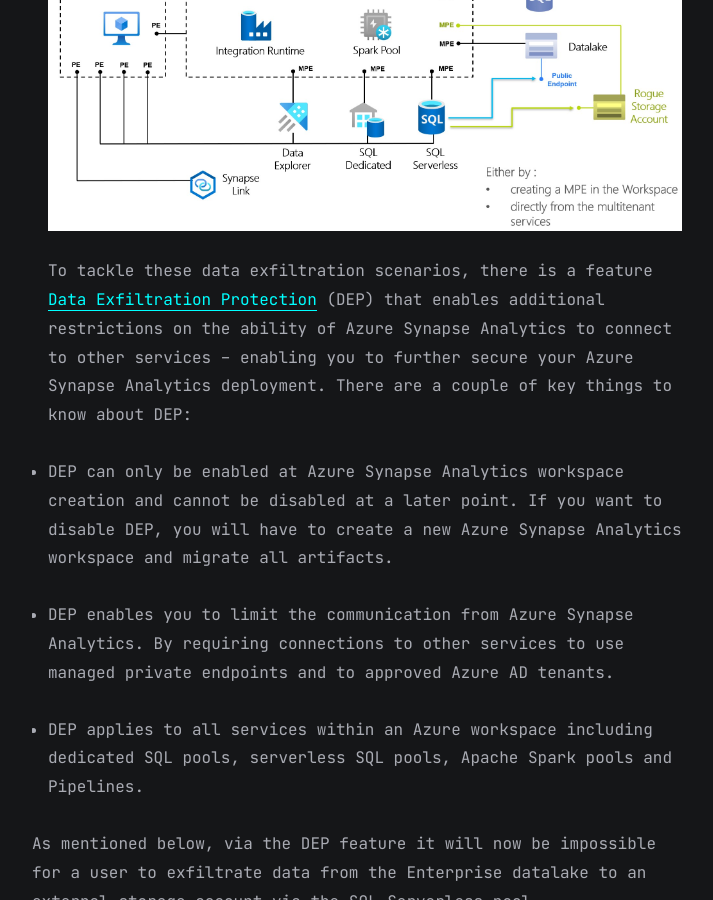
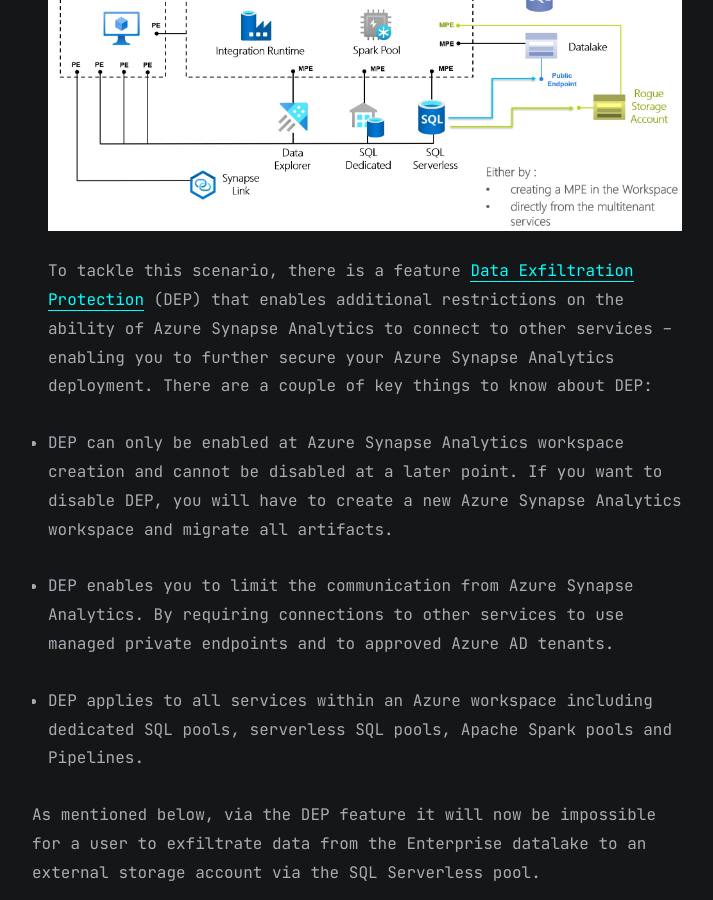
Before and after one commit to marc-hadjeje/marc-hadjeje.github.io, a Jekyll site: the page built from all_collections/_posts/2021-11-04-Synapse Analytics DEP.md, in a window 1280 px wide and 900 px high, scrolled down 4403 px. Shown: the whole window, without its empty margins (283-996 px from the left). Built offline with Jekyll 4.4.1, drawn with Linux system fonts in a browser that asks for light colours.

Commit message:
Update 2021-11-04-Synapse Analytics DEP.md
c

```diff
--- a/all_collections/_posts/2021-11-04-Synapse Analytics DEP.md
+++ b/all_collections/_posts/2021-11-04-Synapse Analytics DEP.md
@@ -36,7 +36,7 @@ The resource instances need to be associated with your Synapse workspace in the
 ##### Data Exfiltration scenario
 The diagrams below show possible scenario for data exfiltration, and we'll look at how we can respond next.
 ![Synapse Architecture](https://github.com/marc-hadjeje/marc-hadjeje.github.io/blob/main/assets/images/DEP1.jpg?raw=true)
-To tackle these data exfiltration scenarios, there is a feature [Data Exfiltration Protection](https://learn.microsoft.com/en-us/azure/synapse-analytics/security/workspace-data-exfiltration-protection){:target="_blank"} (DEP) that enables additional restrictions on the ability of Azure Synapse Analytics to connect to other services – enabling you to further secure your Azure Synapse Analytics deployment. There are a couple of key things to know about DEP:
+To tackle this scenario, there is a feature [Data Exfiltration Protection](https://learn.microsoft.com/en-us/azure/synapse-analytics/security/workspace-data-exfiltration-protection){:target="_blank"} (DEP) that enables additional restrictions on the ability of Azure Synapse Analytics to connect to other services – enabling you to further secure your Azure Synapse Analytics deployment. There are a couple of key things to know about DEP:
 - DEP can only be enabled at Azure Synapse Analytics workspace creation and cannot be disabled at a later point. If you want to disable DEP, you will have to create a new Azure Synapse Analytics workspace and migrate all artifacts.
 
 - DEP enables you to limit the communication from Azure Synapse Analytics. By requiring connections to other services to use managed private endpoints and to approved Azure AD tenants.
```
